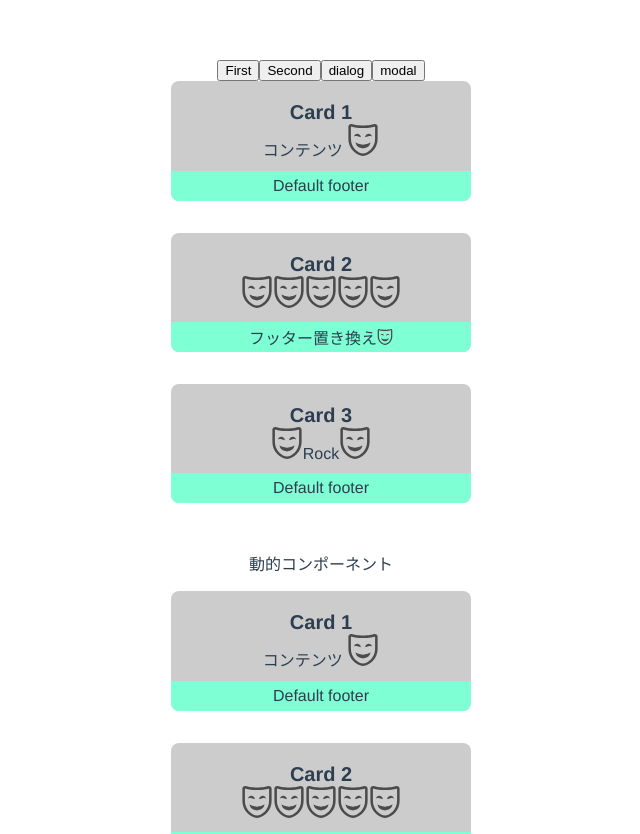
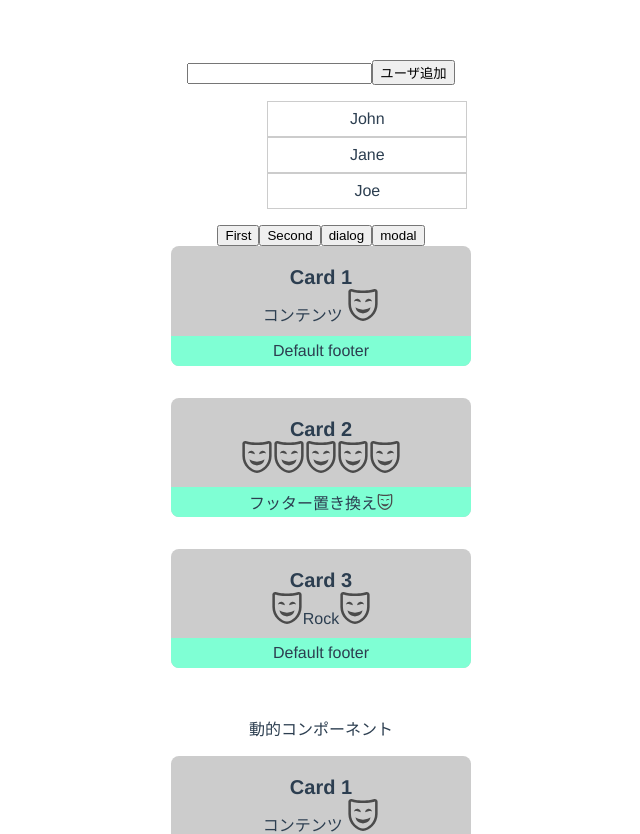
Before and after one commit to KaT0819/vue-sample-vite, a Vue app: page / in a window 1280 px wide. Shown: the top 834 px of the page, without its empty margins (319-959 px from the left). Built offline with nearby package versions, Linux system fonts and the light colour scheme.

Commit message:
transition-group

```diff
--- a/src/components/Card/CardList.vue
+++ b/src/components/Card/CardList.vue
@@ -3,6 +3,7 @@ import { ref, computed } from "vue";
 import FirstCardList from "./FirstCardList.vue";
 import SecondCardList from "./SecondCardList.vue";
 import Modal from "./Modal.vue";
+import UserList from "./UserList.vue";
 
 const isFirstTab = ref<boolean>(true);
 const udateTab = (isFirst: boolean) => {
@@ -25,6 +26,8 @@ const toggleModal = () => {
 </script>
 
 <template>
+  <div class="tab-contents"><UserList></UserList></div>
+
   <div class="tab-changer">
     <button @click="udateTab(true)">First</button>
     <button @click="udateTab(false)">Second</button>
--- /dev/null
+++ b/src/components/Card/UserList.vue
@@ -0,0 +1,65 @@
+<template>
+  <div>
+    <input type="text" name="" v-model="inputUser" />
+    <button @click="addUser(inputUser)">ユーザ追加</button>
+    <ul>
+      <transition-group tag="ul" name="user-list">
+        <li v-for="user in users" :key="user" @click="removeUser(user)">
+          {{ user.name }}
+        </li>
+      </transition-group>
+    </ul>
+  </div>
+</template>
+
+<script setup lang="ts">
+import { ref } from "vue";
+const users = ref([{ name: "John" }, { name: "Jane" }, { name: "Joe" }]);
+const inputUser = ref("");
+
+const addUser = (name: string) => {
+  users.value.push({ name });
+  inputUser.value = "";
+};
+
+const removeUser = (index: number) => {
+  users.value.splice(index, 1);
+};
+</script>
+
+<style scoped>
+ul {
+  width: 200px;
+  list-style: none;
+}
+
+li {
+  padding: 0.5rem;
+  border: 1px solid #ccc;
+  text-align: center;
+}
+
+.user-list-enter-from {
+  opacity: 0;
+  transform: translateX(-200px);
+}
+.user-list-enter-to {
+  opacity: 1;
+  transform: translateX(0);
+}
+.user-list-enter-active {
+  transition: all 0.7s ease-out;
+}
+
+.user-list-leave-from {
+  opacity: 1;
+  transform: translateX(0);
+}
+.user-list-leave-to {
+  opacity: 0;
+  transform: translateX(200px);
+}
+.user-list-leave-active {
+  transition: all 0.7s ease-in;
+}
+</style>
```
